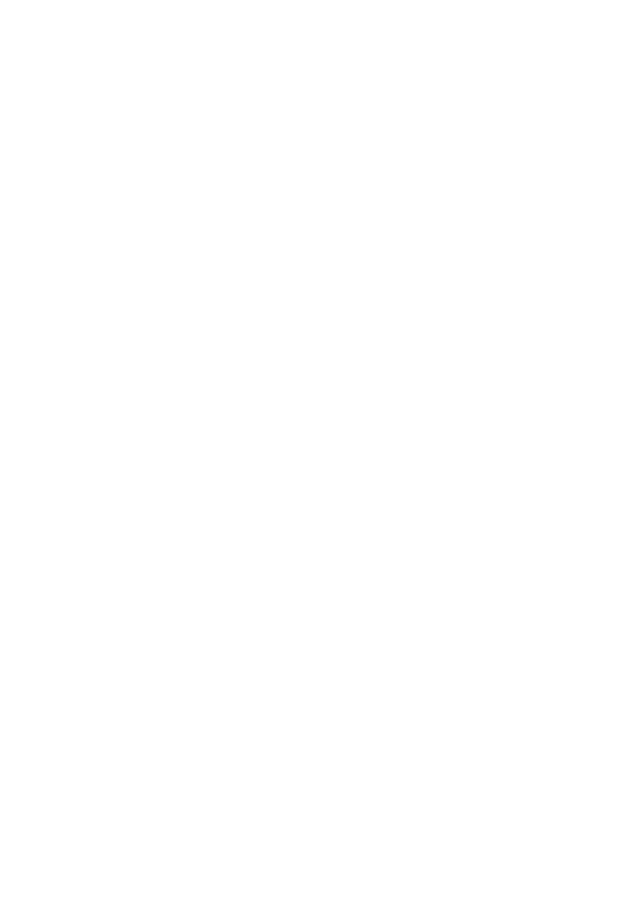
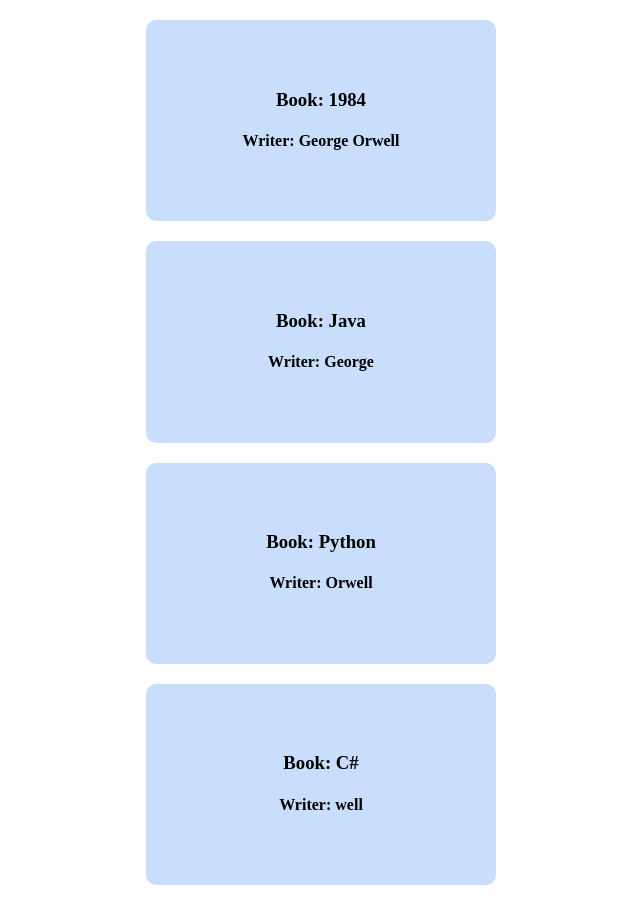
Before and after one commit to mahbubHasan21/first-react-app, a React (Create React App) app: page / in a window 1280 px wide. Shown: the whole page, without its empty margins (319-959 px from the left). Before the commit the page ends 800 px from the top, so only its background shows below. Built offline with nearby package versions, Linux system fonts and the light colour scheme.

Commit message:
change state / delete item

```diff
--- a/public/index.html
+++ b/public/index.html
@@ -2,42 +2,11 @@
 <html lang="en">
   <head>
     <meta charset="utf-8" />
-    <link rel="icon" href="%PUBLIC_URL%/favicon.ico" />
     <meta name="viewport" content="width=device-width, initial-scale=1" />
-    <meta name="theme-color" content="#000000" />
-    <meta
-      name="description"
-      content="Web site created using create-react-app"
-    />
-    <link rel="apple-touch-icon" href="%PUBLIC_URL%/logo192.png" />
-    <!--
-      manifest.json provides metadata used when your web app is installed on a
-      user's mobile device or desktop. See https://developers.google.com/web/fundamentals/web-app-manifest/
-    -->
-    <link rel="manifest" href="%PUBLIC_URL%/manifest.json" />
-    <!--
-      Notice the use of %PUBLIC_URL% in the tags above.
-      It will be replaced with the URL of the `public` folder during the build.
-      Only files inside the `public` folder can be referenced from the HTML.
 
-      Unlike "/favicon.ico" or "favicon.ico", "%PUBLIC_URL%/favicon.ico" will
-      work correctly both with client-side routing and a non-root public URL.
-      Learn how to configure a non-root public URL by running `npm run build`.
-    -->
     <title>React App</title>
   </head>
   <body>
-    <noscript>You need to enable JavaScript to run this app.</noscript>
     <div id="root"></div>
-    <!--
-      This HTML file is a template.
-      If you open it directly in the browser, you will see an empty page.
-
-      You can add webfonts, meta tags, or analytics to this file.
-      The build step will place the bundled scripts into the <body> tag.
-
-      To begin the development, run `npm start` or `yarn start`.
-      To create a production bundle, use `npm run build` or `yarn build`.
-    -->
   </body>
 </html>
--- a/src/App.js
+++ b/src/App.js
@@ -1,5 +1,37 @@
-function App() {
-  return <div className="App"></div>;
+import React, { Component } from "react";
+import Book from "./components/Book";
+import "./style.css";
+
+class App extends Component {
+  state = {
+    books: [
+      { bookName: "1984", writer: "George Orwell" },
+      { bookName: "Java", writer: "George" },
+      { bookName: "Python", writer: "Orwell" },
+      { bookName: "C#", writer: "well" },
+    ],
+  };
+
+  deleteBookState = (index) => {
+    const books = [...this.state.books];
+    books.splice(index, 1);
+    this.setState({
+      books: books,
+    });
+  };
+
+  render() {
+    return this.state.books.map((book, index) => {
+      return (
+        <Book
+          bookName={book.bookName}
+          writer={book.writer}
+          delete={() => this.deleteBookState(index)}
+          key={index}
+        />
+      );
+    });
+  }
 }
 
 export default App;
--- a/src/components/Book.js
+++ b/src/components/Book.js
@@ -0,0 +1,12 @@
+import React from "react";
+
+const Book = (props) => {
+  return (
+    <div className="book">
+      <h3 onClick={props.delete}>Book: {props.bookName}</h3>
+      <h4>Writer: {props.writer} </h4>
+    </div>
+  );
+};
+
+export default Book;
--- /dev/null
+++ b/src/style.css
@@ -0,0 +1,8 @@
+.book {
+  background-color: rgb(201, 222, 253);
+  width: 250px;
+  margin: 20px auto;
+  text-align: center;
+  padding: 50px;
+  border-radius: 10px;
+}
```
